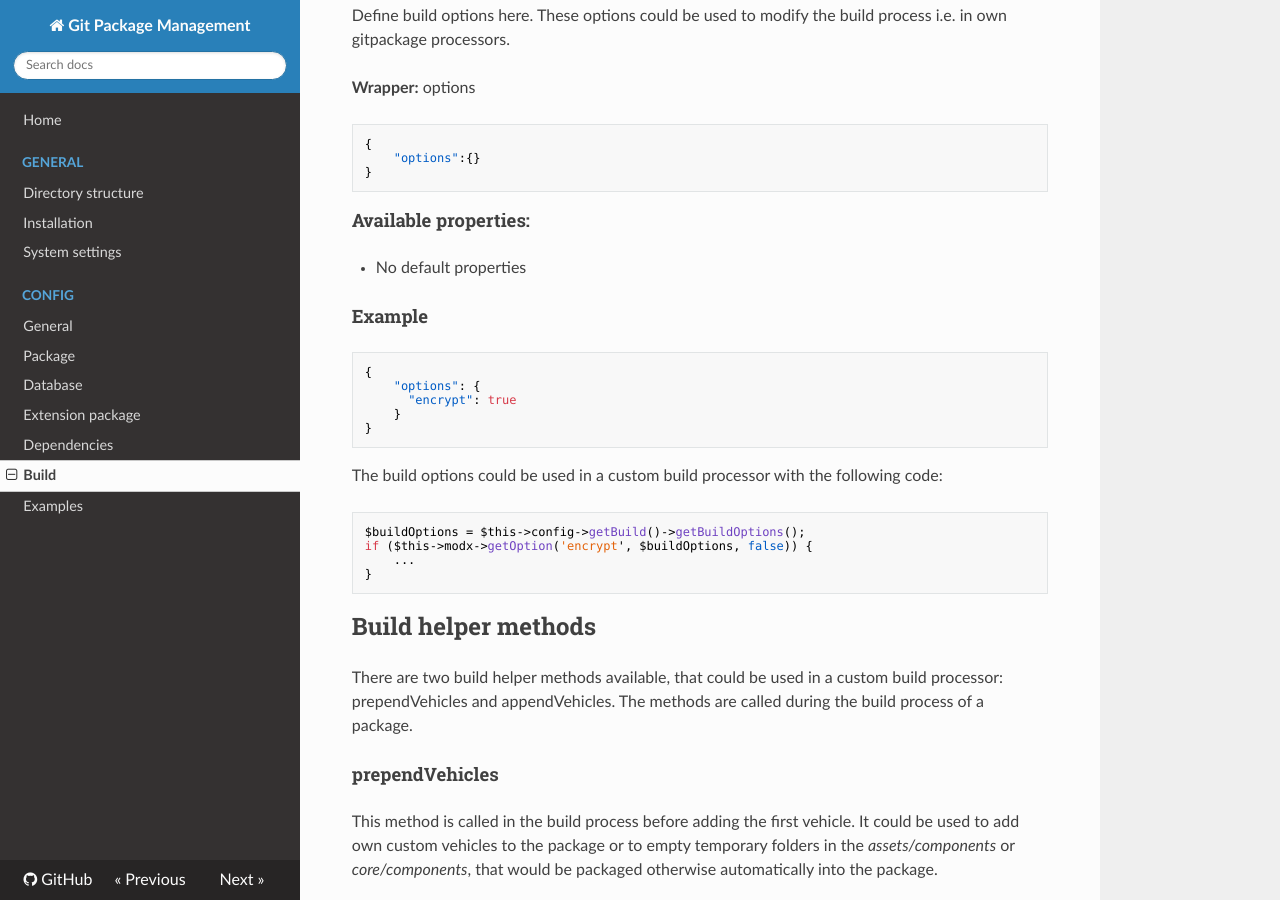
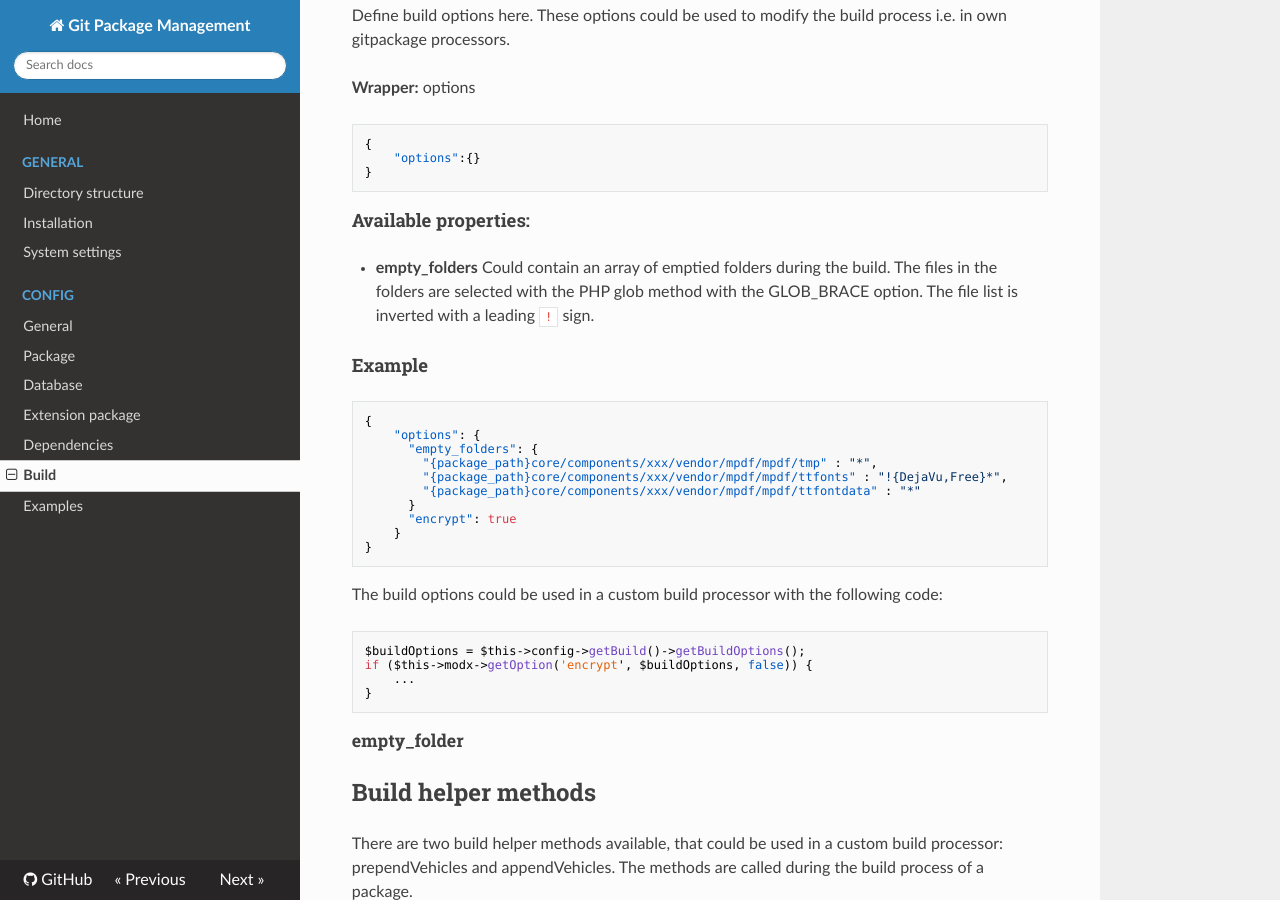
Before and after one commit to theboxer/Git-Package-Management, an MkDocs documentation site: the page built from core/components/gitpackagemanagement/docs/config/build.md, in a window 1280 px wide and 900 px high, scrolled down 2123 px. Built offline with MkDocs 1.6.1, drawn with Linux system fonts in a browser that asks for light colours; nearby versions of some CDN libraries; old or Windows-style settings are respelled for this version of MkDocs.

Commit message:
Documentation for the empty_folders build option

````diff
--- a/core/components/gitpackagemanagement/docs/config/build.md
+++ b/core/components/gitpackagemanagement/docs/config/build.md
@@ -90,12 +90,17 @@ Define build options here. These options could be used to modify the build proce
 ```
 
 #### Available properties:
-* No default properties
+* **empty_folders** Could contain an array of emptied folders during the build. The files in the folders are selected with the PHP glob method with the GLOB_BRACE option. The file list is inverted with a leading `!` sign.
 
 #### Example
 ```json
 {
     "options": {
+      "empty_folders": {
+        "{package_path}core/components/xxx/vendor/mpdf/mpdf/tmp" : "*",
+        "{package_path}core/components/xxx/vendor/mpdf/mpdf/ttfonts" : "!{DejaVu,Free}*",
+        "{package_path}core/components/xxx/vendor/mpdf/mpdf/ttfontdata" : "*"
+      }
       "encrypt": true
     }
 }
@@ -110,6 +115,8 @@ if ($this->modx->getOption('encrypt', $buildOptions, false)) {
 }
 ```
 
+##### empty_folder
+
 ## Build helper methods
 
 There are two build helper methods available, that could be used in a custom build processor: prependVehicles and appendVehicles. The methods are called during the build process of a package.
````
